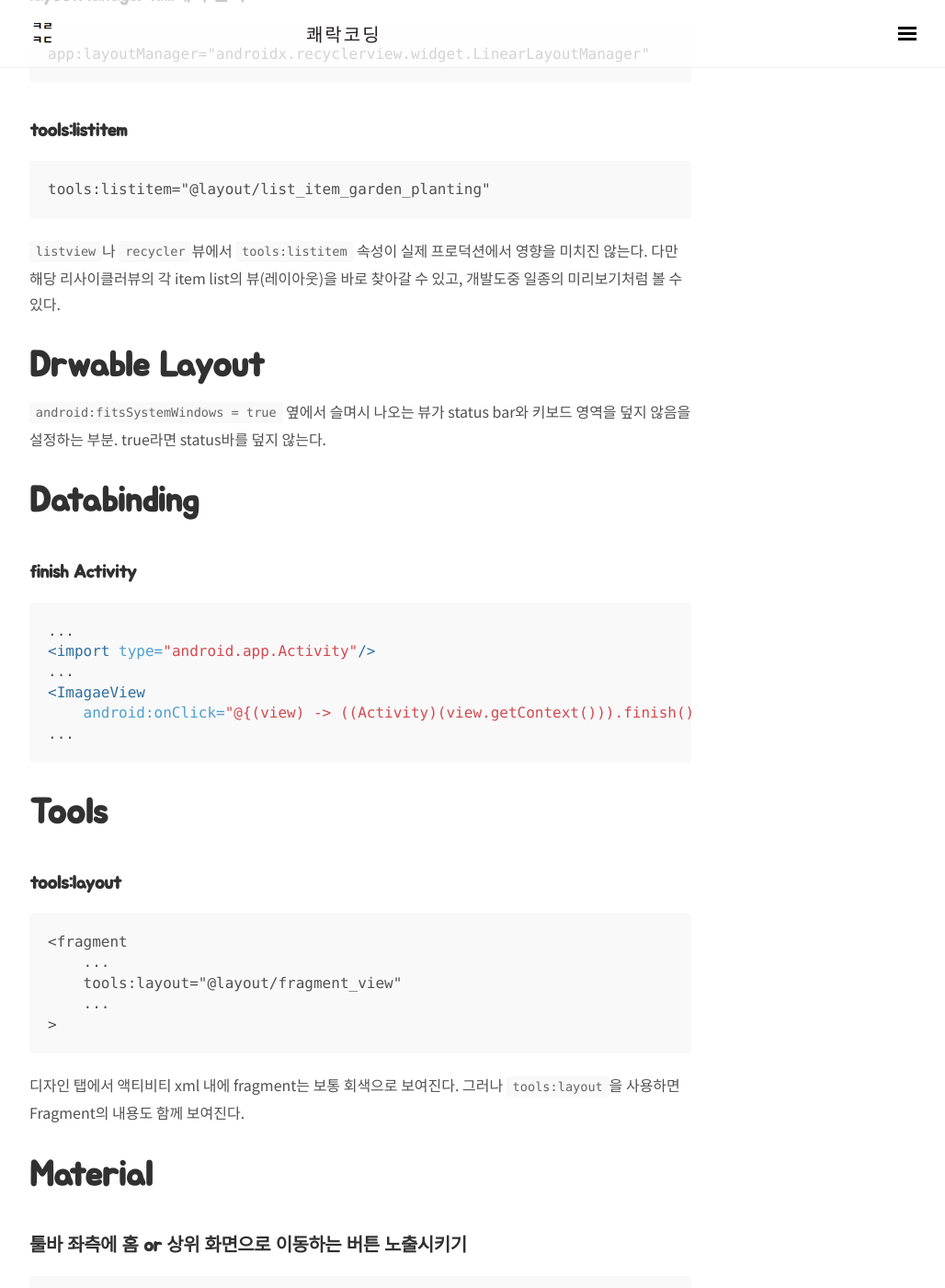
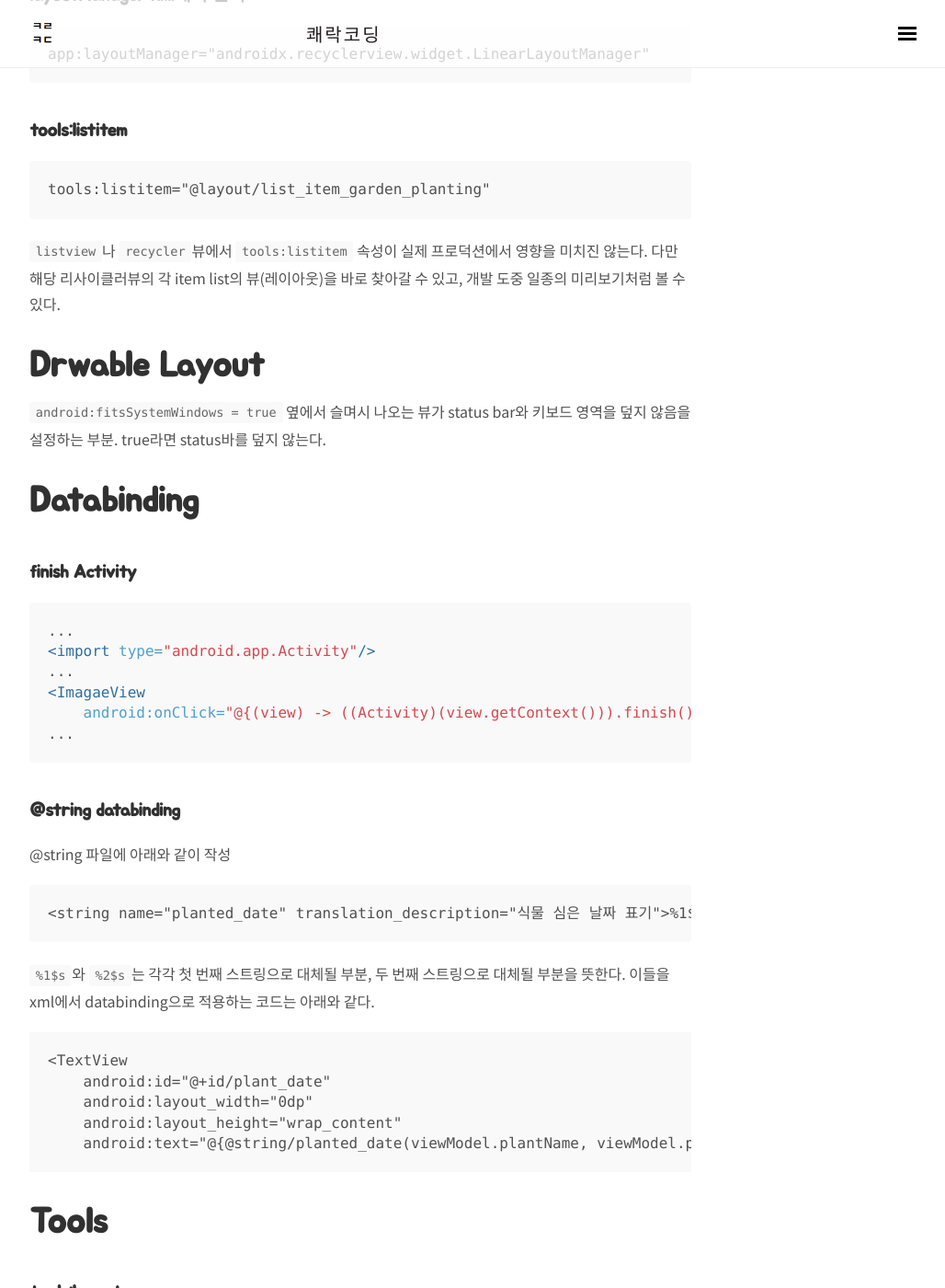
Before and after one commit to wooooooak/wooooooak.github.io, a Jekyll site: the page built from _posts/android/2019-06-14-android메모.md, in a window 1280 px wide and 1400 px high, scrolled down 1211 px. Shown: the whole window at 92% size, without its empty margins (248-1276 px from the left). Built offline with Jekyll 4.4.1, drawn with Linux system fonts in a browser that asks for light colours; nearby versions of some CDN libraries; some web fonts are replaced; comment, search, counter and statistics services are not loaded.

Commit message:
@string databinding 추가

````diff
--- a/_posts/android/2019-06-14-android메모.md
+++ b/_posts/android/2019-06-14-android메모.md
@@ -48,7 +48,7 @@ app:layoutManager="androidx.recyclerview.widget.LinearLayoutManager"
 tools:listitem="@layout/list_item_garden_planting"
 ```
 
-`listview`나 `recycler`뷰에서 `tools:listitem` 속성이 실제 프로덕션에서 영향을 미치진 않는다. 다만 해당 리사이클러뷰의 각 item list의 뷰(레이아웃)을 바로 찾아갈 수 있고, 개발도중 일종의 미리보기처럼 볼 수 있다.
+`listview`나 `recycler`뷰에서 `tools:listitem` 속성이 실제 프로덕션에서 영향을 미치진 않는다. 다만 해당 리사이클러뷰의 각 item list의 뷰(레이아웃)을 바로 찾아갈 수 있고, 개발 도중 일종의 미리보기처럼 볼 수 있다.
 
 # Drwable Layout
 
@@ -66,6 +66,24 @@ tools:listitem="@layout/list_item_garden_planting"
 <ImagaeView
     android:onClick="@{(view) -> ((Activity)(view.getContext())).finish()}" />
 ...
+```
+
+##### @string databinding
+
+@string 파일에 아래와 같이 작성
+
+```
+<string name="planted_date" translation_description="식물 심은 날짜 표기">%1$s planted on %2$s</string>
+```
+
+`%1$s`와 `%2$s`는 각각 첫 번째 스트링으로 대체될 부분, 두 번째 스트링으로 대체될 부분을 뜻한다. 이들을 xml에서 databinding으로 적용하는 코드는 아래와 같다.
+
+```xmlan
+<TextView
+    android:id="@+id/plant_date"
+    android:layout_width="0dp"
+    android:layout_height="wrap_content"
+    android:text="@{@string/planted_date(viewModel.plantName, viewModel.plantDateString)}" />
 ```
 
 # Tools
````
